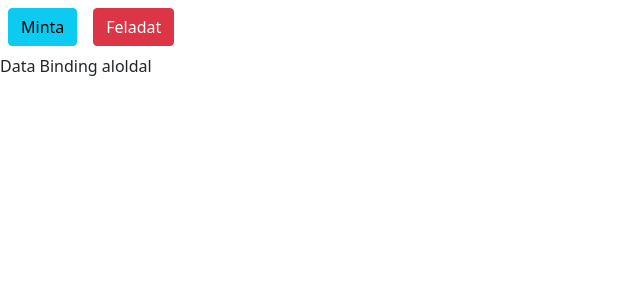
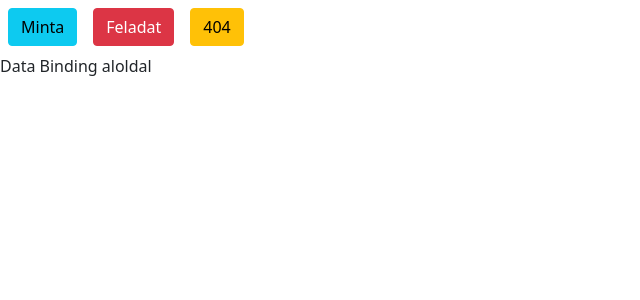
Before and after one commit to Serakg/SerakGabor_Repo, an Angular app in the folder Angular/DataBindingEsRouting/: page /minta in a window 1280 px wide. Shown: the top 300 px of the page, without its empty margins (0-640 px from the left). Built offline with nearby package versions, Linux system fonts and the light colour scheme.

Commit message:
Routin modulok létrehozva

```diff
--- a/Angular/DataBindingEsRouting/src/app/app.component.html
+++ b/Angular/DataBindingEsRouting/src/app/app.component.html
@@ -1,6 +1,7 @@
 <nav>
   <a class="btn btn-info m-2" routerLink = "/minta">Minta</a>
   <a class="btn btn-danger m-2" routerLink = "/feladat">Feladat</a>
+  <a class="btn btn-warning m-2" routerLink = "/notfound">404</a>
 </nav>
 
 <router-outlet></router-outlet>
```
